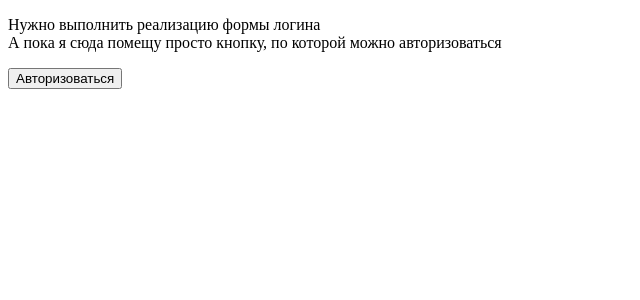
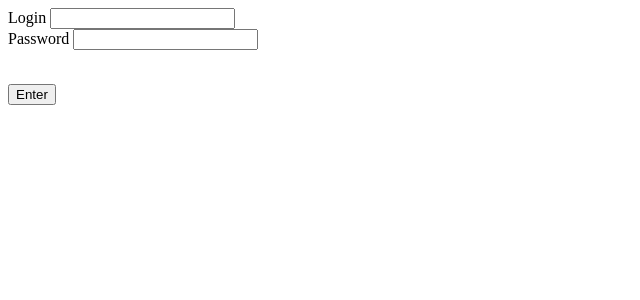
Before and after one commit to jmzb09/react-chat, a React app: page / in a window 1280 px wide. Shown: the top 300 px of the page, without its empty margins (0-640 px from the left). Built offline with nearby package versions, Linux system fonts and the light colour scheme.

Commit message:
Fourth commit

```diff
--- a/src/app/App.js
+++ b/src/app/App.js
@@ -1,29 +1,21 @@
-import React, { useState } from 'react';
+import React from 'react';
 import Login from './Login';
 import Chat from './Chat';
 
-const App = () => {
-  // Задаем состояние реакт компонента, которое будет говорить о том, авторизован пользователь или нет
-  const [isAuthenticated, setIsAuthenticated] = useState(false); // по умолчанию - не авторизован
+class App extends React.Component
+{
+    constructor(props) {
+        super(props);
+        this.state = { username : "" };
+    }
 
-  // В зависимости от статуса IsAuthenticated будем выводить либо страницу логина, либо чат
-
-  // Это обработчик, который будет выполнен, когда авторизация будет успешной
-  // Мы его передаем в компонент Login, чтобы там его вызвать, когда будет введен правильный логин и пароль
-  const authSuccess = () => {
-    setIsAuthenticated(true);
-  };
-
-  const logout = () => {
-    setIsAuthenticated(false);
-  }
-
-  if (!isAuthenticated) {
-    return <Login onSuccess={authSuccess} />;
-  }
-
-  // Если пользователь авторизован, рисуем чат
-  return <Chat logout={logout} />;
-};
+    render() {
+        return (
+            this.state.username ?
+                <Chat user={this.state.username} logout={() => this.setState({username : ""})}/> :
+                <Login onSuccess={login => this.setState({username : login })} />
+        );
+    }
+}
 
 export default App;
--- a/src/app/Chat.js
+++ b/src/app/Chat.js
@@ -7,7 +7,7 @@ const Chat = props => {
 
   return (
     <div className="container p-5">
-      <p>
+      <p> {props.user}
         Здесь будет чат <br/>
         А пока просто кнопка выхода из чата
       </p>
--- a/src/app/Login.js
+++ b/src/app/Login.js
@@ -1,22 +1,34 @@
 import React from 'react';
+import passwords from './passwords.json';
 
-const Login = props => {
-  // Обработчик клика по кнопке
-  const onButtonClick = () => {
-    // здесь в последствии должен быть реализован механизм авторизации
-    // А пока просто считаем, что мы авторизовались
-    props.onSuccess();
-  };
+class Login extends React.Component
+{
+    constructor(props) {
+        super(props);
+        this.submit = this.submit.bind(this);
+        this.state = { error_message : "" };
+    }
 
-  return (
-    <div className="container p-5">
-      <p>
-        Нужно выполнить реализацию формы логина <br/>
-        А пока я сюда помещу просто кнопку, по которой можно авторизоваться
-      </p>
-      <button className="btn btn-primary" onClick={onButtonClick}>Авторизоваться</button>
-    </div>
-  );
-};
+    submit(ev) {
+        ev.preventDefault();
+        const {_login, _password} = this.refs;
+        if (passwords[_login.value] === _password.value) {
+            this.props.onSuccess(_login.value);
+        } else {
+            this.setState({ error_message : "Wrong login or password" });
+        }
+    }
+
+    render() {
+        return (
+            <form onSubmit={this.submit}>
+                <label> Login <input type="text" ref="_login" /> </label> <br/>
+                <label> Password <input type="password" ref="_password" /> </label> <br/>
+                <p> {this.state.error_message} </p> <br/>
+                <button type="submit"> Enter </button>
+            </form>
+        );
+    }
+}
 
 export default Login;
```
Also changed, not shown: src/app/login.js (added, +30 -0 lines), src/app/passwords.json (renamed from old/login/passwords.json).
